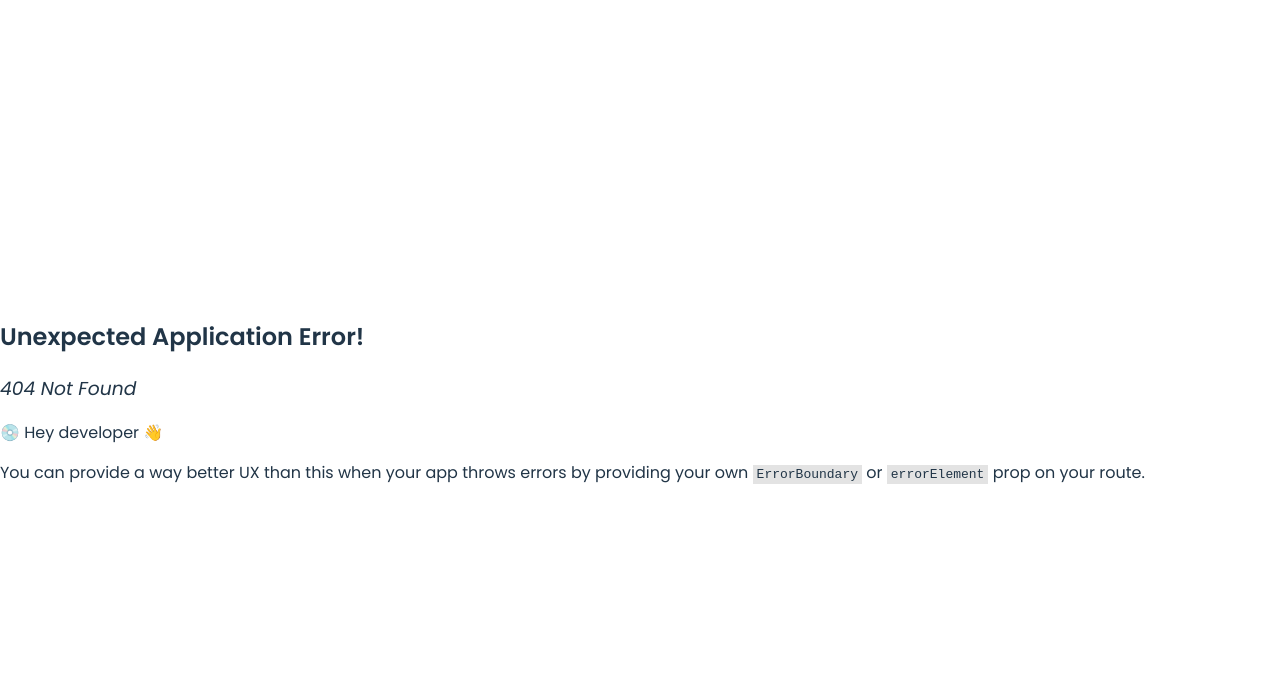
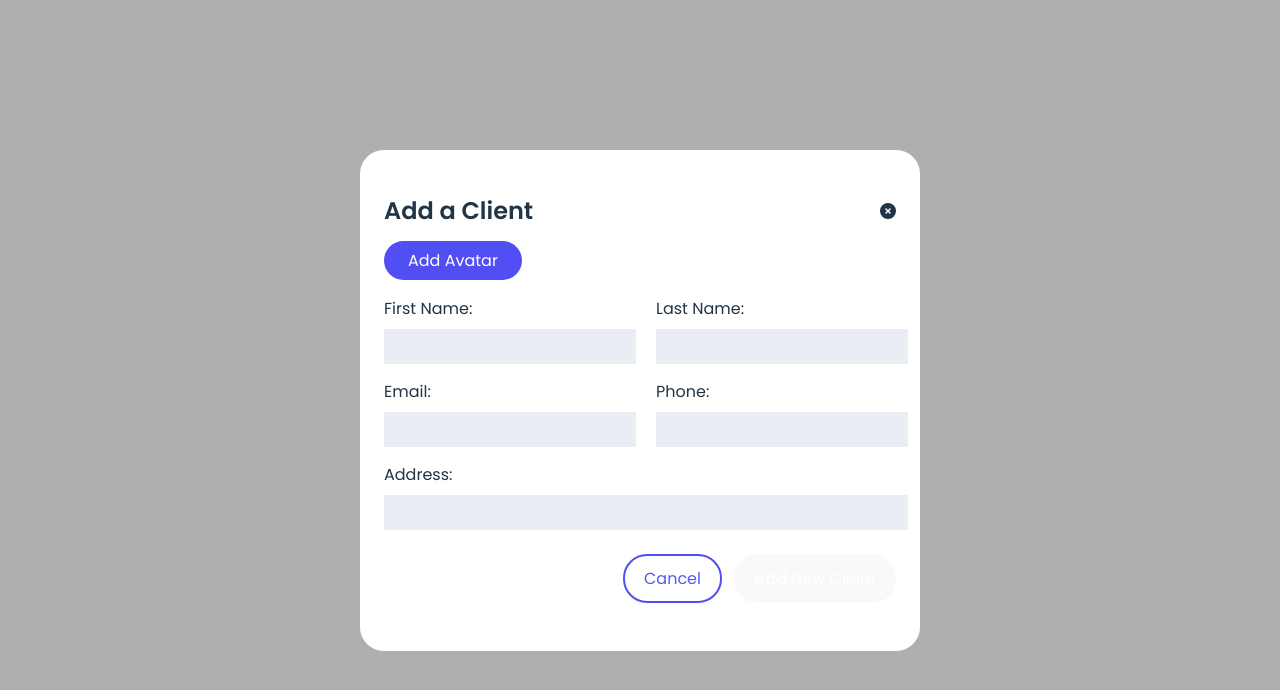
Before and after one commit to MuthoniMN/saas-crm, a React (Vite) app: page /client/new in a window 1280 px wide. Before the commit this address had no page. Shown: the top 690 px of the page. Built offline with nearby package versions, Linux system fonts and the light colour scheme.

Commit message:
add client page

```diff
--- a/src/App.jsx
+++ b/src/App.jsx
@@ -4,6 +4,7 @@ import Error from './error-page.jsx'
 import Deals from './pages/Deals/Deals.jsx'
 import './App.css'
 import Layout from './components/Layout'
+import AddClient from './pages/AddClient/AddClient.jsx'
 
 const router = createBrowserRouter([
   {
@@ -19,6 +20,10 @@ const router = createBrowserRouter([
         element: <Deals />
       }
     ]
+  },
+  {
+    path: '/client/new',
+    element: <AddClient />
   }
 
 ])
--- /dev/null
+++ b/src/pages/AddClient/AddClient.css
@@ -0,0 +1,70 @@
+.container {
+    position: absolute;
+    top: 0;
+    left: 0;
+    right: 0;
+    height: 100%;
+    background: #00000050;
+    display: flex;
+    justify-content: center;
+    align-items: center;
+}
+
+.container>section {
+    width: 40%;
+    min-width: 300px;
+    padding: 24px;
+    border-radius: 24px;
+    background: white;
+}
+
+.container header {
+    display: flex;
+    justify-content: space-between;
+    align-items: center;
+}
+
+.fileBtn {
+    background: #514EF3;
+    color: white;
+    padding: 8px 24px;
+    border-radius: 20px;
+}
+
+form>div:first-of-type {
+    margin-bottom: 16px;
+}
+
+.flex {
+    display: flex;
+    gap: 32px;
+    justify-content: space-between;
+    align-items: center;
+}
+
+.flex>* {
+    flex-basis: 50%;
+}
+
+.inputContainer>* {
+    margin: 8px 0;
+    display: block;
+    width: 100%;
+}
+
+input {
+    background: #EAEEF4;
+    border: none;
+    padding: 10px 6px;
+}
+
+.flex+.inputContainer>* {
+    width: 100%;
+}
+
+form+div {
+    margin: 24px 0;
+    display: flex;
+    gap: 12px;
+    justify-content: flex-end;
+}
--- /dev/null
+++ b/src/pages/AddClient/AddClient.jsx
@@ -0,0 +1,54 @@
+import React from "react";
+import "./AddClient.css";
+import { FontAwesomeIcon } from "@fortawesome/react-fontawesome";
+import { faXmarkCircle } from "@fortawesome/free-solid-svg-icons";
+import { useNavigate } from "react-router-dom";
+
+const AddClient = () => {
+    const navigate = useNavigate()
+    return (
+        <section className="container">
+            <section>
+                <header>
+                    <h2>Add a Client</h2>
+                    <FontAwesomeIcon icon={faXmarkCircle} onClick={() => navigate("/")} />
+                </header>
+                <form>
+                    <div>
+                        <label htmlFor="avatar" className="fileBtn">Add Avatar</label>
+                        <input type="file" name="avatar" id="avatar" hidden />
+                    </div>
+                    <div className="flex">
+                        <div className="inputContainer">
+                            <label htmlFor="firstName">First Name:</label>
+                            <input type="text" name="firstName" id="firstName" />
+                        </div>
+                        <div className="inputContainer">
+                            <label htmlFor="lastName">Last Name:</label>
+                            <input type="text" name="lastName" id="lastName" />
+                        </div>
+                    </div>
+                    <div className="flex">
+                        <div className="inputContainer">
+                            <label htmlFor="email">Email:</label>
+                            <input type="email" name="email" id="email" />
+                        </div>
+                        <div className="inputContainer">
+                            <label htmlFor="phone">Phone:</label>
+                            <input type="tel" name="phone" id="phone" />
+                        </div>
+                    </div>
+                    <div className="inputContainer">
+                        <label htmlFor="address">Address:</label>
+                        <input type="tel" name="address" id="address" />
+                    </div>
+                </form>
+                <div>
+                    <button className="btnVariant" onClick={() => navigate("/")}>Cancel</button>
+                    <button>Add New Client</button>
+                </div>
+            </section>
+        </section>
+    )
+}
+export default AddClient;
```
